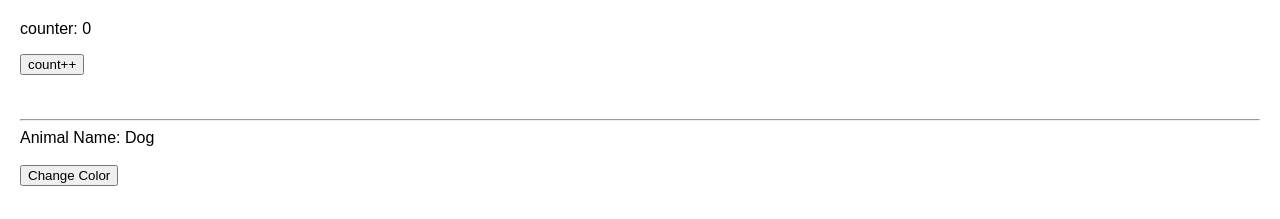
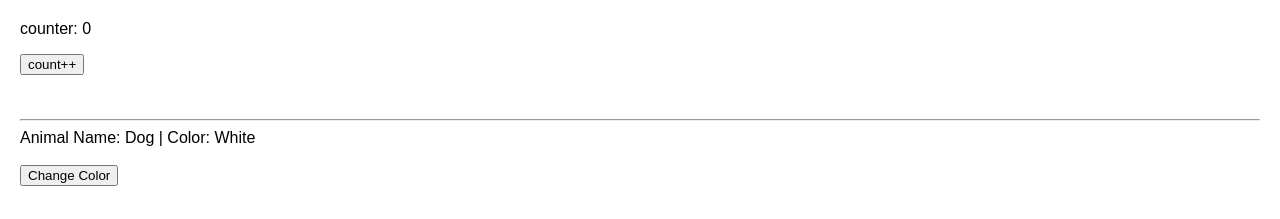
Before and after one commit to suresh37/react-practice-app, a React (Create React App) app: page / in a window 1280 px wide. Shown: the top 219 px of the page. Built offline with nearby package versions, Linux system fonts and the light colour scheme.

Commit message:
color switch

```diff
--- a/src/components/Animal.jsx
+++ b/src/components/Animal.jsx
@@ -1,11 +1,11 @@
 import React from 'react'
 
-const Animal = React.memo(({ name, selectHandler }) => {
+const Animal = React.memo(({ name, color, selectHandler }) => {
 
     console.log('Animal Comp Rendered');
     return (
         <>
-            <div>Animal Name: {name}</div>
+            <div>Animal Name: {name} | Color: {color}</div>
             <br />
             <button onClick={selectHandler}>Change Color</button>
         </>
--- a/src/components/HookPractice.jsx
+++ b/src/components/HookPractice.jsx
@@ -8,7 +8,7 @@ const HookPractice = () => {
 
     const selectHandler = useCallback(() => {
         console.log('selectHandler');
-        setName('Black');
+        setColor(color == 'White' ? 'Black' : 'White');
     }, [color])
 
     return (
```
